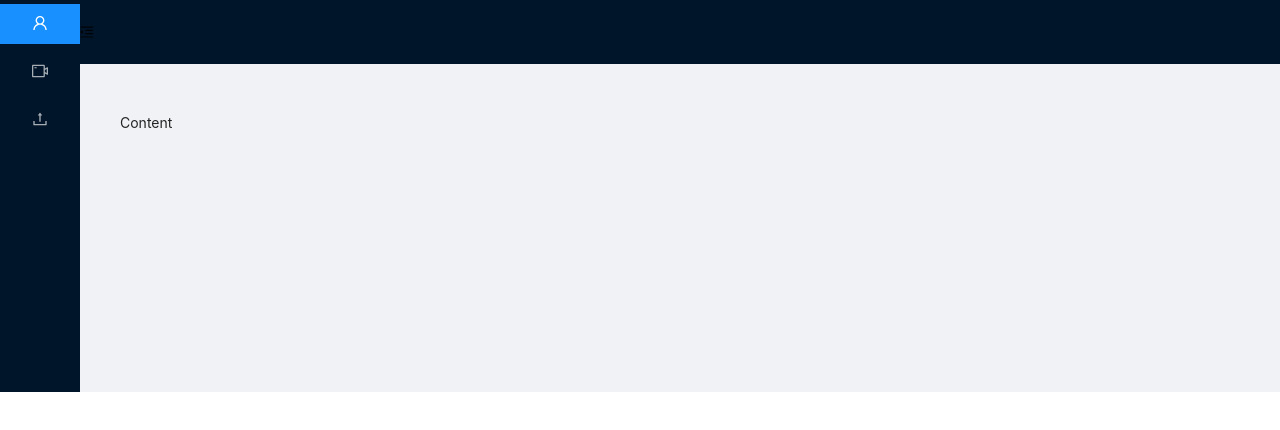
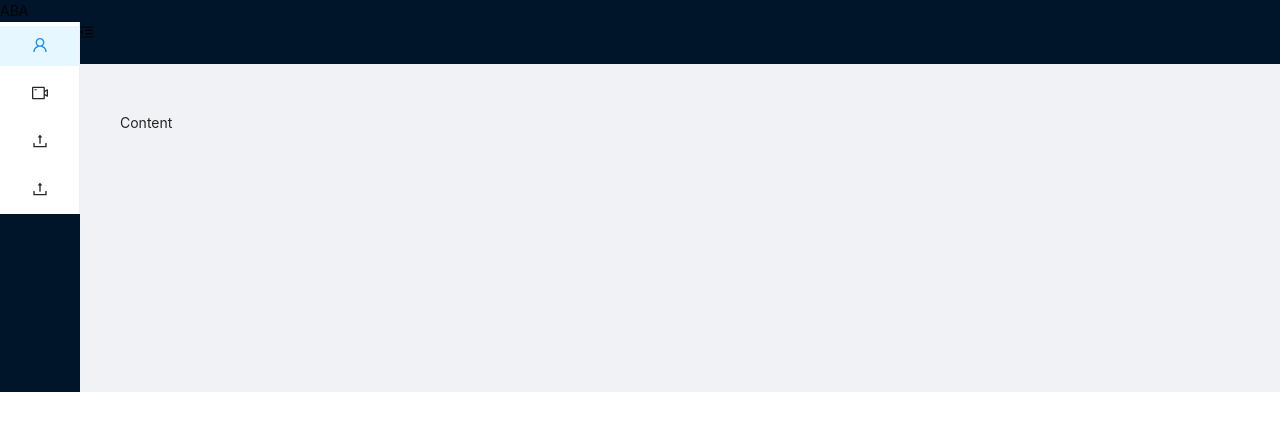
Before and after one commit to AhmadBilalAmjad/ahmadbilalamjad.github.io, a React (Create React App) app: page / in a window 1280 px wide. Shown: the top 430 px of the page. Built offline with nearby package versions, Linux system fonts and the light colour scheme.

Commit message:
home page improved

```diff
--- a/src/components/Home.jsx
+++ b/src/components/Home.jsx
@@ -8,25 +8,31 @@ import {
   UploadOutlined,
 } from '@ant-design/icons';
 
-const { Header, Sider, Content } = Layout;
 
 const Home = () => {
-    const [isCollapsed, setIsCollapsed] = useState(true)
+  const [isCollapsed, setIsCollapsed] = useState(true)
+  const { Header, Sider, Content } = Layout;
+  const { Item } = Menu;
 
     return (
         <Layout>
         <Sider trigger={null} collapsible collapsed={isCollapsed}>
-          <div className="logo" />
-          <Menu theme="dark" mode="inline" defaultSelectedKeys={['1']}>
-            <Menu.Item key="1" icon={<UserOutlined />}>
-              nav 1
-            </Menu.Item>
-            <Menu.Item key="2" icon={<VideoCameraOutlined />}>
-              nav 2
-            </Menu.Item>
-            <Menu.Item key="3" icon={<UploadOutlined />}>
-              nav 3
-            </Menu.Item>
+          <div className="logo">
+            ABA
+          </div>
+          <Menu mode="inline" defaultSelectedKeys={['home']}>
+            <Item key="home" icon={<UserOutlined />}>
+              Home
+            </Item>
+            <Item key="projects" icon={<VideoCameraOutlined />}>
+              Projects
+            </Item>
+            <Item key="github" icon={<UploadOutlined />}>
+              Github
+            </Item>
+            <Item key="linkedin" icon={<UploadOutlined />}>
+              Linkedin
+            </Item>
           </Menu>
         </Sider>
         <Layout className="site-layout">
```
